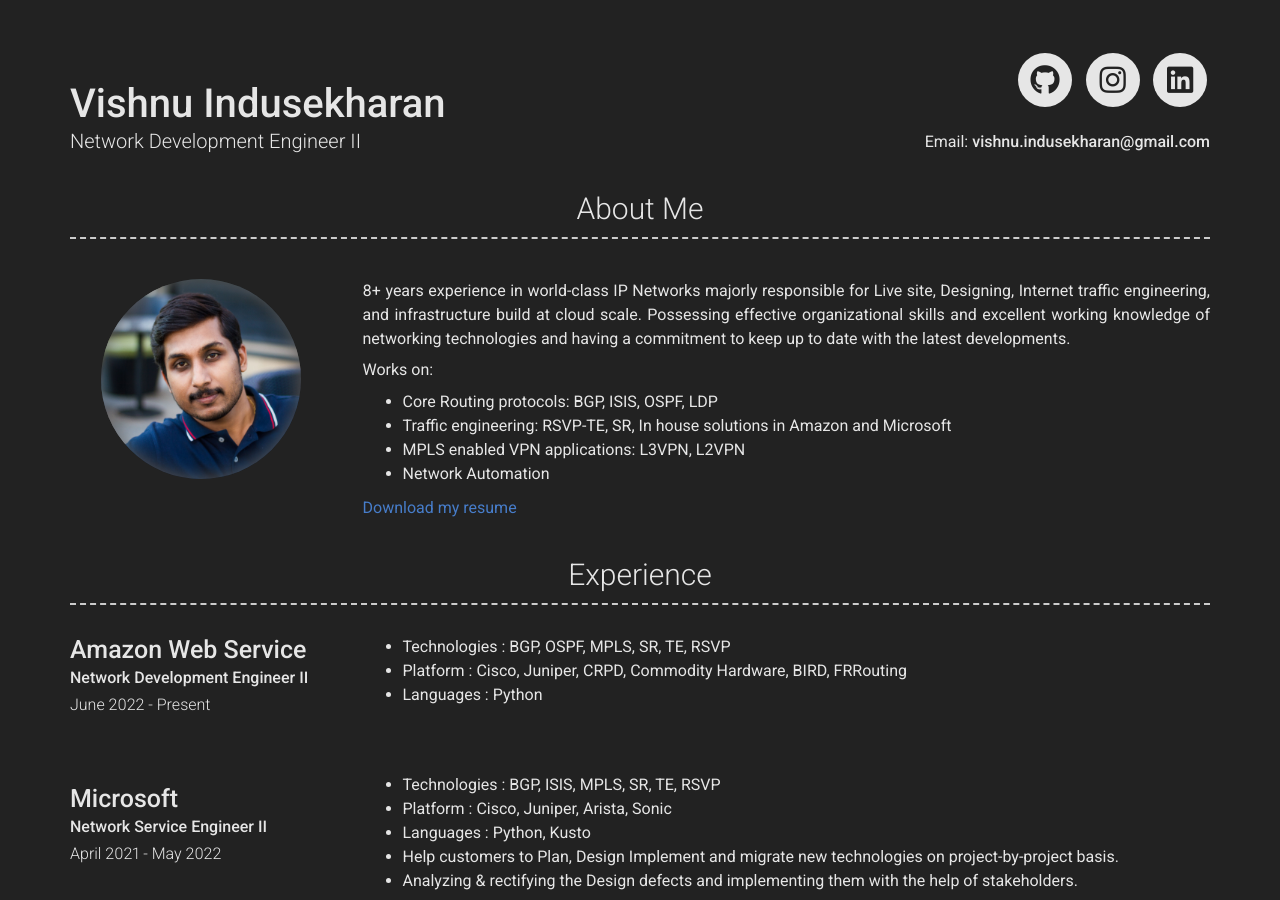
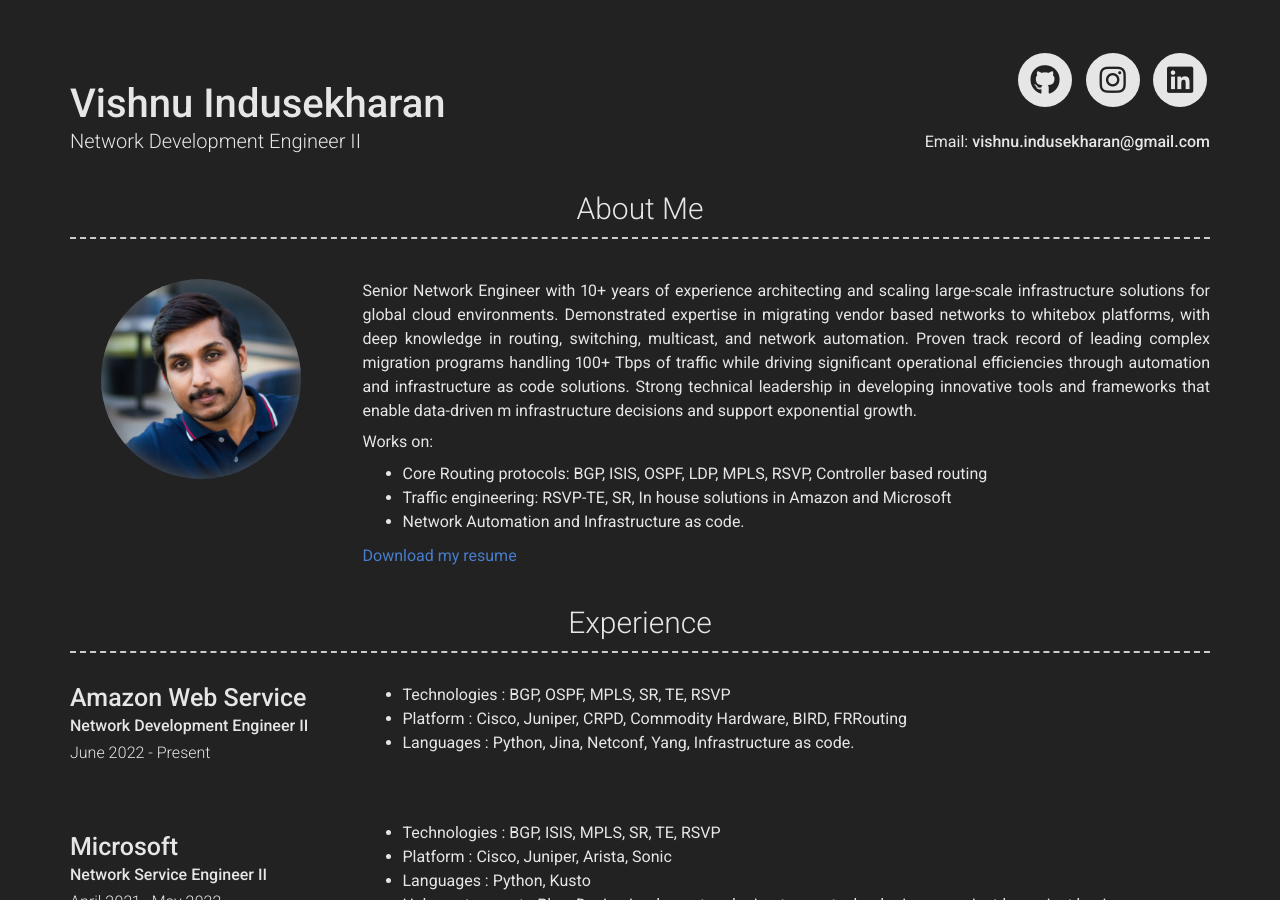
Before and after one commit to vishnu-indusekharan/resume, a Jekyll site: the page built from index.md, in a window 1280 px wide and 900 px high. Built offline with Jekyll 4.4.1, drawn with Linux system fonts in a browser that asks for light colours; nearby versions of some CDN libraries; some of the changed text lies outside the part shown.

Commit message:
2025 updates to resume

```diff
--- a/_config.yml
+++ b/_config.yml
@@ -54,16 +54,17 @@ instagram_username: vishnu.indusekharan
 # about_title: About Me (Use this to override about section title)
 about_profile_image: images/dp.jpg
 about_content: | # this will include new lines to allow paragraphs
-  8+ years experience in world-class IP Networks majorly responsible for Live site, Designing, Internet traffic engineering, and infrastructure build at cloud scale.
-  Possessing effective organizational skills and excellent working knowledge of networking technologies and having a commitment to keep up to date with the latest developments.
+  Senior Network Engineer with 10+ years of experience architecting and scaling large-scale infrastructure solutions for global cloud environments.
+  Demonstrated expertise in migrating vendor based networks to whitebox platforms, with deep knowledge in routing, switching, multicast, and network automation.
+  Proven track record of leading complex migration programs handling 100+ Tbps of traffic while driving significant operational efficiencies through automation and infrastructure as code solutions.
+  Strong technical leadership in developing innovative tools and frameworks that enable data-driven m infrastructure decisions and support exponential growth.
 
   Works on:
-  * Core Routing protocols: BGP, ISIS, OSPF, LDP
+  * Core Routing protocols: BGP, ISIS, OSPF, LDP, MPLS, RSVP, Controller based routing
   * Traffic engineering: RSVP-TE, SR, In house solutions in Amazon and Microsoft
-  * MPLS enabled VPN applications: L3VPN, L2VPN
-  * Network Automation
+  * Network Automation and Infrastructure as code.
 
-  [Download my resume](images/vishnu_indusekharan_resume.pdf)
+  [Download my resume](images/Vishnu-Indusekharan-2025.pdf)
 
 content:
   - title: Experience
@@ -76,7 +77,7 @@ content:
         description: |
          * Technologies : BGP, OSPF, MPLS, SR, TE, RSVP
          * Platform : Cisco, Juniper, CRPD, Commodity Hardware, BIRD, FRRouting
-         * Languages : Python
+         * Languages : Python, Jina, Netconf, Yang, Infrastructure as code.
 
       - layout: left
         title: Microsoft
@@ -136,7 +137,7 @@ content:
   - title: When I'm Not Working
     layout: text
     content: | # this will include new lines to allow paragraphs
-      You will find me with my camera, I'm interested in photography and I enjoy landscape and macro photography. I like to showcase my work on instagram if
+      You will find me with my camera, I'm interested in photography and I enjoy landscape and macro photography along with Hiking. I like to showcase my work on instagram if
       you would like to take a look - [vishnu.indusekharan](https://www.instagram.com/vishnu.indusekharan/).
 
 
```
